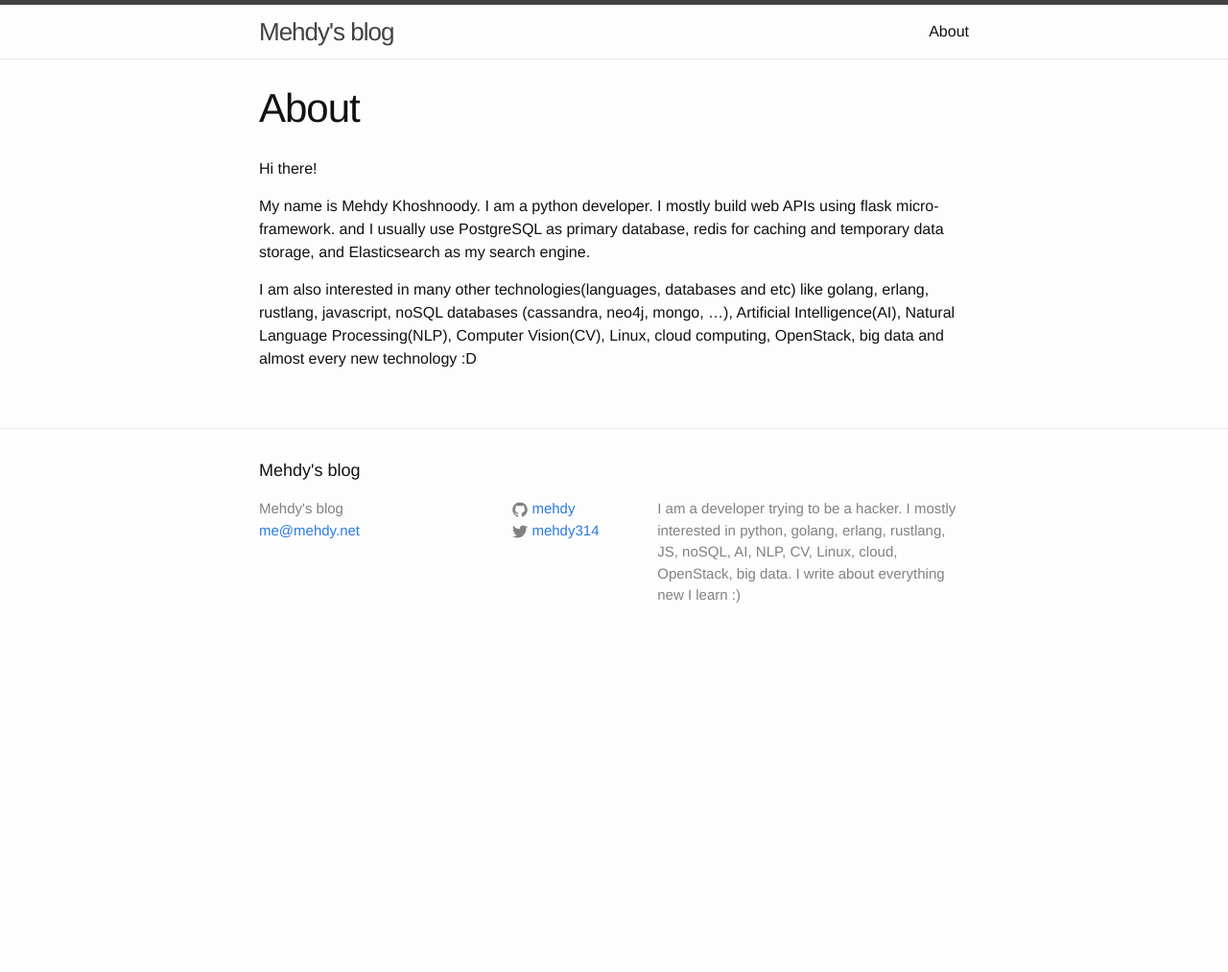
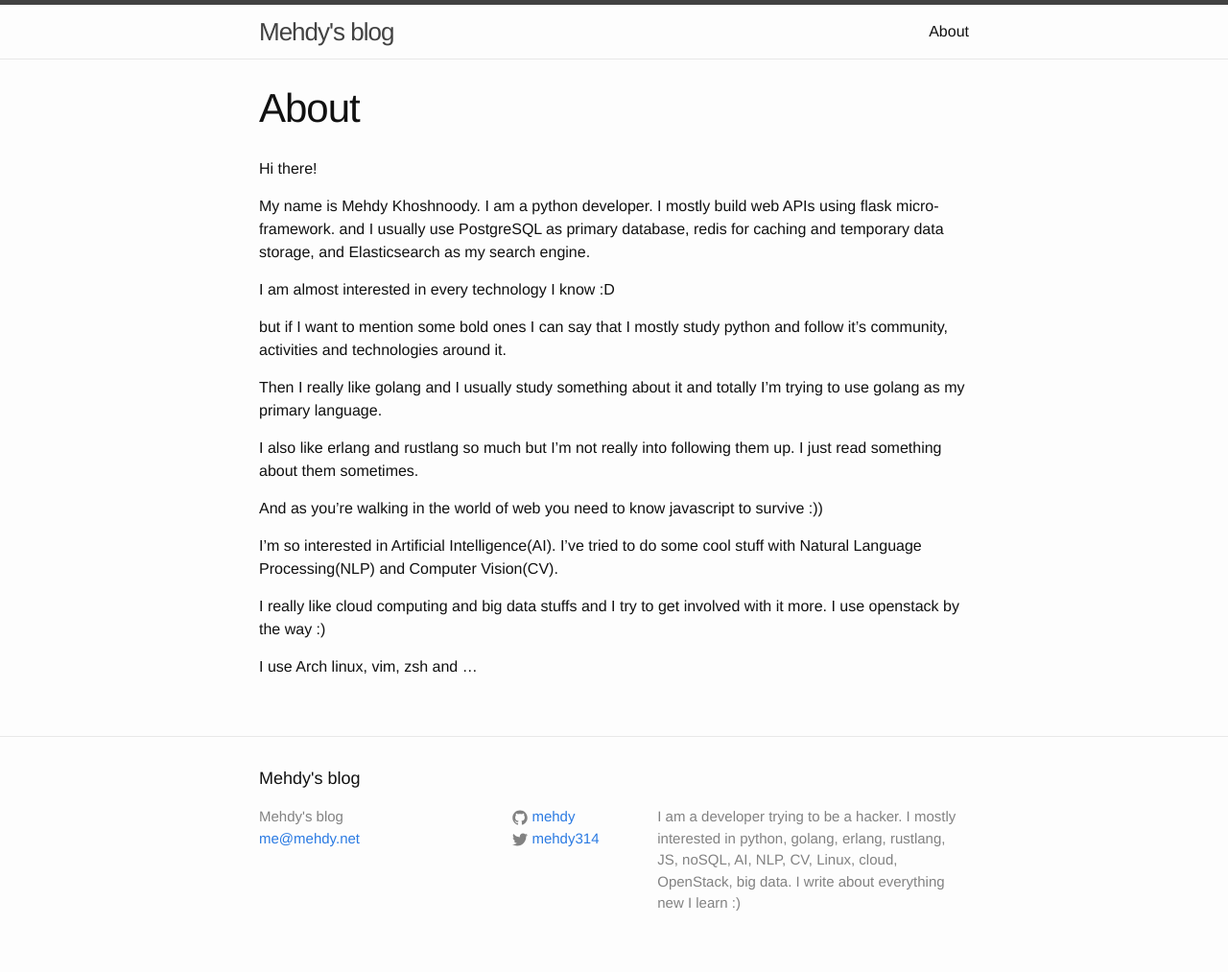
Before and after one commit to mehdy/blog, a Jekyll site: the page built from about.md, in a window 1280 px wide. Shown: the whole page at 96% size. Built offline with Jekyll 4.4.1, drawn with Linux system fonts in a browser that asks for light colours; before the commit the page ends 900 px from its top, so only the background shows below that.

Commit message:
updated about me

```diff
--- a/about.md
+++ b/about.md
@@ -8,7 +8,21 @@ Hi there!
 
 My name is Mehdy Khoshnoody. I am a python developer.
 I mostly build web APIs using flask micro-framework.
-and I usually use PostgreSQL as primary database, redis for caching and temporary data storage, and Elasticsearch as my search engine.
+and I usually use PostgreSQL as primary database,
+redis for caching and temporary data storage, and Elasticsearch as my search engine.
 
-I am also interested in many other technologies(languages, databases and etc) like
-golang, erlang, rustlang, javascript, noSQL databases (cassandra, neo4j, mongo, ...), Artificial Intelligence(AI), Natural Language Processing(NLP), Computer Vision(CV), Linux, cloud computing, OpenStack, big data and almost every new technology :D
+I am almost interested in every technology I know :D
+
+but if I want to mention some bold ones I can say that I mostly study python and follow it's community, activities and technologies around it.
+
+Then I really like golang and I usually study something about it and totally I'm trying to use golang as my primary language.
+
+I also like erlang and rustlang so much but I'm not really into following them up. I just read something about them sometimes.
+
+And as you're walking in the world of web you need to know javascript to survive :))
+
+I'm so interested in Artificial Intelligence(AI). I've tried to do some cool stuff with Natural Language Processing(NLP) and Computer Vision(CV).
+
+I really like cloud computing and big data stuffs and I try to get involved with it more. I use openstack by the way :)
+
+I use Arch linux, vim, zsh and ...
```
